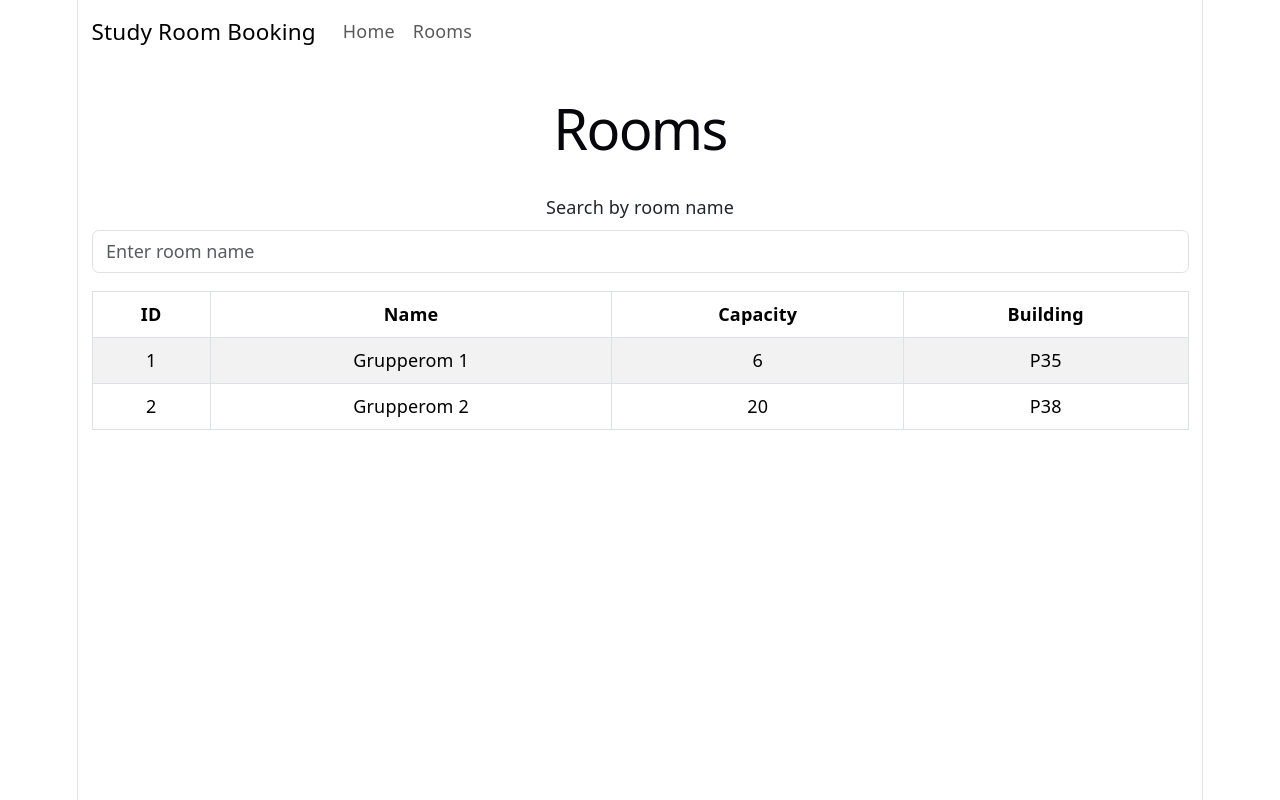
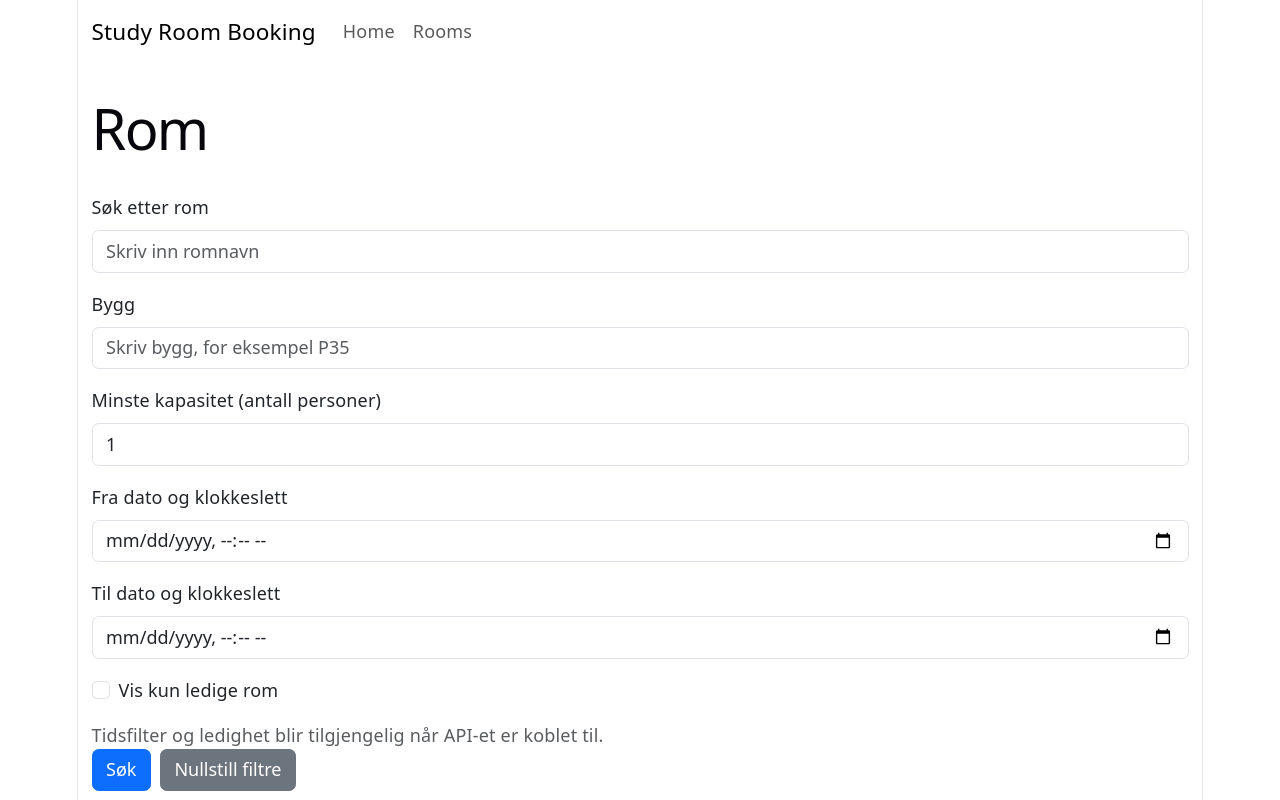
Before and after one commit to WebappExam/FinalExamProject, a React app in the folder StudyRoomBooking/Subapp2-API-SPA/studyroom-frontend/frontend/: page /rooms in a window 1280 px wide. Shown: the top 800 px of the page. Built offline with nearby package versions, Linux system fonts and the light colour scheme; the HTML template or start-up script is replaced by a standard one.

Commit message:
Add room search filters, validation and separate room table

```diff
--- a/StudyRoomBooking/Subapp2-API-SPA/studyroom-frontend/frontend/src/rooms/RoomListPage.jsx
+++ b/StudyRoomBooking/Subapp2-API-SPA/studyroom-frontend/frontend/src/rooms/RoomListPage.jsx
@@ -1,73 +1,230 @@
-
 import { useState } from 'react';
-import { Table, Form } from 'react-bootstrap';
+import { Form, Button } from 'react-bootstrap';
+import RoomTable from './RoomTable';
 
 const RoomListPage = () => {
-  // Lagrer det brukeren skriver i søkefeltet
+  // Lagrer søketeksten og oppdaterer siden når teksten endres.
   const [searchQuery, setSearchQuery] = useState('');
 
-  // Eksempeldata - erstattes med data fra API senere
+  // Lagrer obligatorisk minste kapasitet = 1
+  const [minCapacity, setMinCapacity] = useState('1');
+  // Lagrer byggnavnet brukeren ønsker å søke etter.
+  const [building, setBuilding] = useState('');
+
+  // Lagrer ønsket tidsperiode og om bare ledige rom skal vises.
+  const [startTime, setStartTime] = useState('');
+  const [endTime, setEndTime] = useState('');
+  const [onlyAvailable, setOnlyAvailable] = useState(false);
+
+  // Kapasitet er obligatorisk og må være et helt tall fra 1 til 1000.
+  const isCapacityValid =
+    minCapacity !== '' &&
+    Number.isInteger(Number(minCapacity)) &&
+    Number(minCapacity) >= 1 &&
+    Number(minCapacity) <= 1000;
+
+  // Lagrer filtrene fra siste søk, slik at resultatet endres ved innsending.
+  const [appliedFilters, setAppliedFilters] = useState({
+  searchQuery: '',
+  building: '',
+  minCapacity: '1'
+});
+
+  //Kontrollerer tidsperioden før søkeresultatet vises.
+  let timeError = '';
+  if (onlyAvailable && (!startTime || !endTime)) {
+    timeError = 'Velg både start- og sluttidspunkt for å søke etter ledige rom.';
+  } else if ((startTime && !endTime) || (!startTime && endTime)) {
+    timeError = 'Fyll ut både start- og sluttidspunkt.';
+  } else if (
+    startTime &&
+    endTime &&
+    new Date(startTime) >= new Date(endTime)
+  ) {
+    timeError = 'Sluttidspunkt må være etter starttidspunkt.';
+  }
+
+  //Eksempeldata – erstattes med data fra API senere.
   const rooms = [
     {
       RoomId: 1,
-      RoomName: "Grupperom 1",
+      RoomName: 'Grupperom 1',
       Capacity: 6,
-      Building: "P35"
+      Building: 'P35'
     },
     {
       RoomId: 2,
-      RoomName: "Grupperom 2",
+      RoomName: 'Grupperom 2',
       Capacity: 20,
-      Building: "P38"
+      Building: 'P38'
     }
   ];
 
-  // Filtrerer rommene basert på søketeksten
-  const filteredRooms = rooms.filter(room =>
-    room.RoomName.toLowerCase().includes(searchQuery.toLowerCase())
-  );
+  // Filtrerer rommene med verdiene fra siste søk.
+const filteredRooms = rooms.filter(room =>
+  room.RoomName.toLowerCase().includes(
+    appliedFilters.searchQuery.trim().toLowerCase()
+  ) &&
+  room.Building.toLowerCase().includes(
+    appliedFilters.building.trim().toLowerCase()
+  ) &&
+  room.Capacity >= Number(appliedFilters.minCapacity)
+);
+
+// Kontrollerer skjemaet og bruker filtrene når brukeren trykker Søk.
+const handleSearch = (event) => {
+  event.preventDefault();
+
+  if (!isCapacityValid || timeError) {
+    return;
+  }
+
+  setAppliedFilters({
+    searchQuery,
+    building,
+    minCapacity
+  });
+};
+
+
+  // Tilbakestiller søkefeltene til startverdiene.
+  const resetFilters = () => {
+    setSearchQuery('');
+    setBuilding('');
+    setMinCapacity('1');
+
+    setStartTime('');
+    setEndTime('');
+    setOnlyAvailable(false);
+
+    // Tilbakestiller også søkeresultatet.
+  setAppliedFilters({
+  searchQuery: '',
+  building: '',
+  minCapacity: '1'
+});
+  };
 
   return (
-    <div>
-      <h1>Rooms</h1>
 
-      {/* Søkefelt for romnavn */}
+    <div className="text-start">
+      <h1>Rom</h1>
+
+    {/* Bruker våre egne valideringsmeldinger ved innsending. */}
+    <Form onSubmit={handleSearch} noValidate>
+
       <Form.Group className="mb-3" controlId="roomSearch">
-        <Form.Label>Search by room name</Form.Label>
+        <Form.Label>Søk etter rom</Form.Label>
         <Form.Control
           type="text"
-          placeholder="Enter room name"
+          placeholder="Skriv inn romnavn"
           value={searchQuery}
           onChange={e => setSearchQuery(e.target.value)}
         />
       </Form.Group>
 
-      {/* Tabell som viser romoversikten */}
-      <Table striped bordered hover>
-        <thead>
-          <tr>
-            <th>ID</th>
-            <th>Name</th>
-            <th>Capacity</th>
-            <th>Building</th>
-          </tr>
-        </thead>
+      {/* Filtrer på bygg, tomt felt viser rom fra alle bygg.*/}
+      <Form.Group className="mb-3" controlId="buildingSearch">
+        <Form.Label>Bygg</Form.Label>
+        <Form.Control
+          type="text"
+          placeholder="Skriv bygg, for eksempel P35"
+          value={building}
+          onChange={e => setBuilding(e.target.value)}
+        />
+      </Form.Group>
 
-        <tbody>
-          {/* Lager en rad for hvert rom som matcher søket */}
-          {filteredRooms.map(room => (
-            <tr key={room.RoomId}>
-              <td>{room.RoomId}</td>
-              <td>{room.RoomName}</td>
-              <td>{room.Capacity}</td>
-              <td>{room.Building}</td>
-            </tr>
-          ))}
-        </tbody>
-      </Table>
+      {/* Filtrerer på hvor mange personer rommet minst må ha plass til. */}
+      <Form.Group className="mb-3" controlId="minCapacity">
+        <Form.Label>Minste kapasitet (antall personer)</Form.Label>
+        <Form.Control
+          type="number"
+          min="1"
+          max="1000"
+          step="1" required
+          placeholder="Skriv inn antall personer"
+          value={minCapacity}
+          onChange={e => setMinCapacity(e.target.value)}
+        />
+      </Form.Group>
+
+      {/* Velger starten på tidsperioden. */}
+      <Form.Group className="mb-3" controlId="startTime">
+        <Form.Label>Fra dato og klokkeslett</Form.Label>
+        <Form.Control
+          type="datetime-local"
+          value={startTime}
+          onChange={e => setStartTime(e.target.value)}
+        />
+      </Form.Group>
+
+      {/* Velger slutten på tidsperioden. */}
+      <Form.Group className="mb-3" controlId="endTime">
+        <Form.Label>Til dato og klokkeslett</Form.Label>
+        <Form.Control
+          type="datetime-local"
+          value={endTime}
+          onChange={e => setEndTime(e.target.value)}
+        />
+      </Form.Group>
+
+      {/* Lagrer om søket skal begrenses til ledige rom. */}
+      <Form.Check
+        type="checkbox"
+        id="onlyAvailable"
+        label="Vis kun ledige rom"
+        className="mb-3"
+        checked={onlyAvailable}
+        onChange={e => setOnlyAvailable(e.target.checked)}
+      />
+
+      {timeError && (
+        <p className="text-danger fw-bold">
+          {timeError}
+        </p>
+      )}
+
+      <p className="text-muted">
+        Tidsfilter og ledighet blir tilgjengelig når API-et er koblet til.
+      </p>
+
+        <Button
+        type="submit"
+        variant="primary"
+        className="mb-3 me-2"
+        >
+        Søk
+      </Button>
+
+      <Button
+        type="button"
+        variant="secondary"
+        className="mb-3"
+        onClick={resetFilters}
+      >
+        Nullstill filtre
+      </Button>
+
+      </Form>
+
+      {/* Viser feilmelding ved tom eller ugyldig kapasitet. */}
+      {!isCapacityValid && (
+        <p className="text-danger fw-bold">
+          Skriv inn et helt tall mellom 1 og 1000.
+        </p>
+      )}
+
+      {/* Viser søkeresultatet bare når kapasiteten er gyldig. */}
+      {isCapacityValid && !timeError && (
+        <>
+          {filteredRooms.length === 0 && (
+            <p>Søket ditt gir ingen treff</p>
+          )}
+          <RoomTable rooms={filteredRooms} />
+        </>
+      )}
     </div>
   );
 };
 
-// Gjør komponenten tilgjengelig for andre filer
 export default RoomListPage;
--- /dev/null
+++ b/StudyRoomBooking/Subapp2-API-SPA/studyroom-frontend/frontend/src/rooms/RoomTable.jsx
@@ -0,0 +1,31 @@
+import { Table } from 'react-bootstrap';
+
+// Mottar romlisten fra RoomListPage gjennom props.
+const RoomTable = ({ rooms }) => {
+  return (
+    <Table striped bordered hover>
+      <thead>
+        <tr>
+          <th>ID</th>
+          <th>Romnavn</th>
+          <th>Kapasitet</th>
+          <th>Bygg</th>
+        </tr>
+      </thead>
+
+      <tbody>
+        {/* Lager en tabellrad for hvert rom i listen. */}
+        {rooms.map(room => (
+          <tr key={room.RoomId}>
+            <td>{room.RoomId}</td>
+            <td>{room.RoomName}</td>
+            <td>{room.Capacity}</td>
+            <td>{room.Building}</td>
+          </tr>
+        ))}
+      </tbody>
+    </Table>
+  );
+};
+
+export default RoomTable;
```
